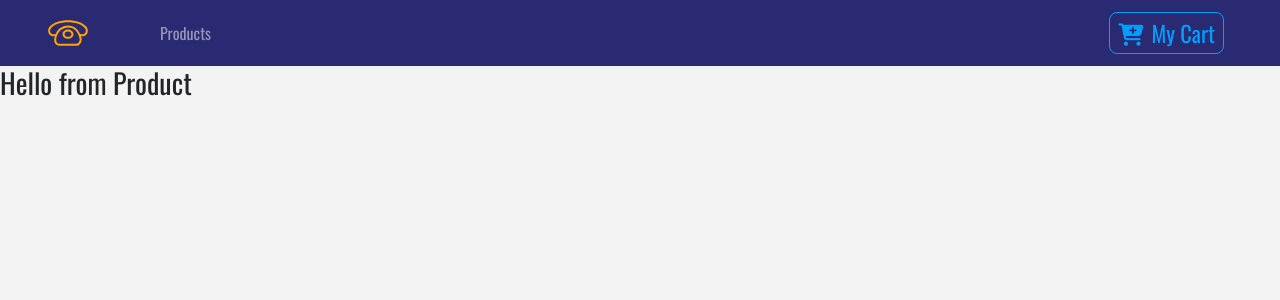
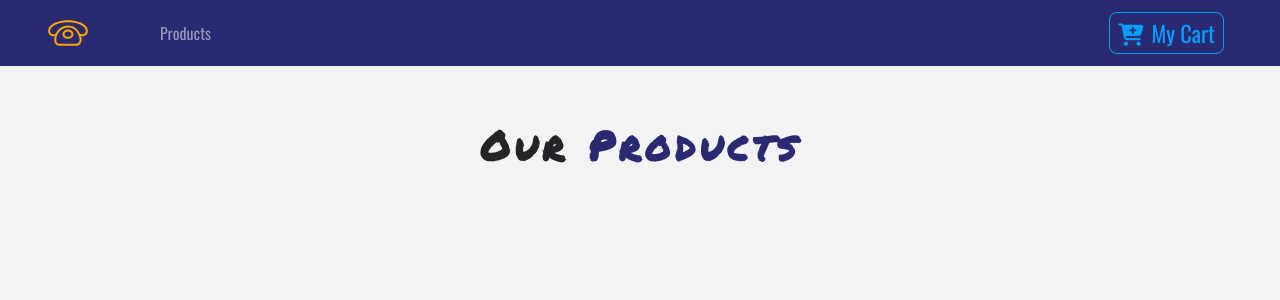
Before and after one commit to LuciferUchiha/Webshop-ui, a React (Create React App) app: page / in a window 1280 px wide. Shown: the top 300 px of the page. Built offline with nearby package versions, Linux system fonts and the light colour scheme.

Commit message:
created title component

```diff
--- a/src/App.css
+++ b/src/App.css
@@ -17,7 +17,6 @@
 .text-title {
   font-family: "Permanent Marker", cursive;
   letter-spacing: 0.3rem;
-  text-transform: uppercase;
 }
 
 .text-blue {
--- a/src/components/ProductList.js
+++ b/src/components/ProductList.js
@@ -1,12 +1,23 @@
 import React, { Component } from "react";
 import Product from "./Product";
+import Title from "./Title";
+import { storeProducts } from "../data";
 
 export default class ProductList extends Component {
+  state = {
+    products: storeProducts
+  };
   render() {
+    console.log(this.state.products);
     return (
-      <div>
-        <Product />
-      </div>
+      <React.Fragment>
+        <div className="py-5">
+          <div className="container">
+            <Title name="Our" title="Products" />
+            <div className="row" />
+          </div>
+        </div>
+      </React.Fragment>
     );
   }
 }
--- /dev/null
+++ b/src/components/Title.js
@@ -0,0 +1,13 @@
+import React from "react";
+
+export default function Title({ name, title }) {
+  return (
+    <div className="row">
+      <div className="col-10 mx-auto my-2 text-center text-title">
+        <h1 className="font-weight-bold">
+          {name} <strong className="text-blue"> {title} </strong>
+        </h1>
+      </div>
+    </div>
+  );
+}
--- a/src/data.js
+++ b/src/data.js
@@ -1,8 +1,3 @@
-/*
-https://www.iconfinder.com/icons/1243689/call_phone_icon
-Creative Commons (Attribution 3.0 Unported);
-https://www.iconfinder.com/Makoto_msk */
-
 export const storeProducts = [
   {
     id: 1,
```
